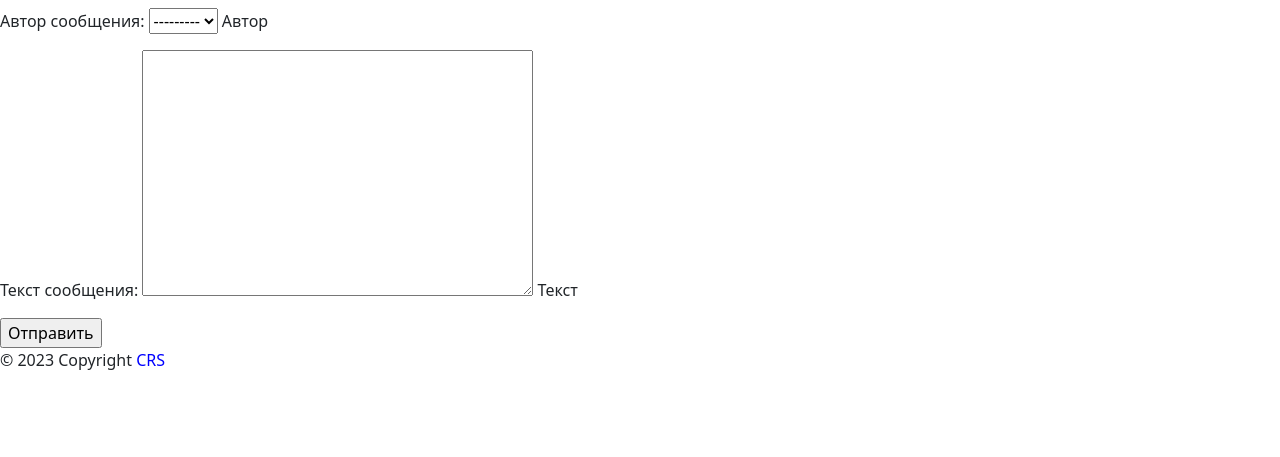
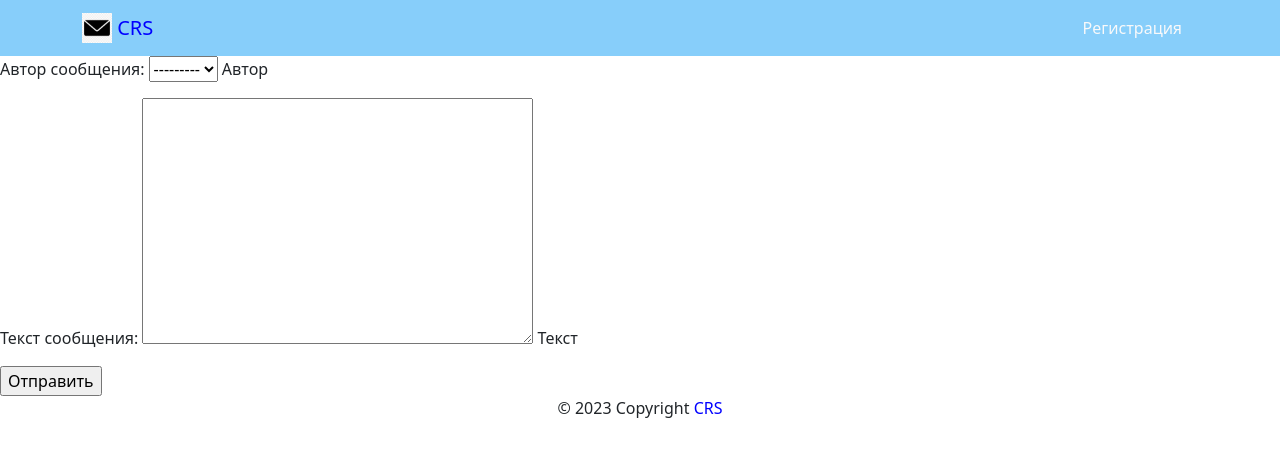
Before and after one commit to femakc/crs_templates, a Django app: page /new_message/ in a window 1280 px wide. Shown: the top 457 px of the page. Run offline with Django 4.2, Linux system fonts and the light colour scheme; some libraries are stand-ins or nearby versions.

Commit message:
add navi - not complite

```diff
--- a/crs_templates/crs_templates/settings.py
+++ b/crs_templates/crs_templates/settings.py
@@ -114,3 +114,9 @@ STATICFILES_DIRS = (os.path.join(BASE_DIR, 'static'),)
 # https://docs.djangoproject.com/en/4.1/ref/settings/#default-auto-field
 
 DEFAULT_AUTO_FIELD = 'django.db.models.BigAutoField'
+
+LOGIN_URL = 'users:login'
+
+LOGIN_REDIRECT_URL = 'message:index'
+
+LOGOUT_REDIRECT_URL = 'message:index'
--- a/crs_templates/message/views.py
+++ b/crs_templates/message/views.py
@@ -3,6 +3,8 @@ from django.shortcuts import render
 from .models import Message
 from django.views.generic.edit import CreateView
 from .forms import MessageForm
+from django.urls import reverse_lazy
+
 
 
 def index(request):
@@ -20,4 +22,4 @@ def index(request):
 class MessageView(CreateView):
     form_class = MessageForm
     template_name = 'message/new_message.html'
-    success_url = 'message/index.html'
+    success_url = reverse_lazy('message:index')
--- a/crs_templates/templates/includes/footer.html
+++ b/crs_templates/templates/includes/footer.html
@@ -1 +1 @@
-<p>© 2023 Copyright <span style="color:blue">CRS</p>
+<center>© 2023 Copyright <span style="color:blue">CRS</center>
--- a/crs_templates/templates/includes/header.html
+++ b/crs_templates/templates/includes/header.html
@@ -1,2 +1,49 @@
 {% load static %}
-    <h1>{{ prod_name }}</h1>
+<header>
+  <nav class="navbar navbar-light" style="background-color: lightskyblue">
+    <div class="container">
+      <a class="navbar-brand" href="{% url 'message:index' %}">
+        <img src="{% static 'img/logo.png' %}" width="30" height="30" class="d-inline-block align-top" alt="">
+        <span style="color:blue">CRS
+      </a>
+      {% with request.resolver_match.view_name as view_name %}
+      <ul class="nav nav-pills">
+        {% comment %} <li class="nav-item">
+          <a class="nav-link {% if view_name  == 'about:author' %} active{% endif %}"
+          href="{% url 'about:author' %}">Об авторе</a>
+        </li>
+        <li class="nav-item">
+          <a class="nav-link{% if view_name  == 'about:tech' %} active{% endif %}"
+          href="{% url 'about:tech' %}">Технологии</a>
+        </li> {% endcomment %}
+        {% if user.is_authenticated %}
+        <li class="nav-item">
+          <a class="nav-link{% if view_name  == 'message:new_message' %} active{% endif %}"
+          href="{% url 'message:new_message' %}">Новое сообщение</a>
+        </li>
+        {% comment %} <li class="nav-item">
+          <a class="nav-link link-light {% if view_name  == 'users:password_change' %} active{% endif %}"
+          href="{% url 'users:password_change' %}">Изменить пароль</a>
+        </li>
+        <li class="nav-item">
+          <a class="nav-link link-light" href="{% url 'users:logout' %}">Выйти</a>
+        </li>
+        <li class="nav-item">
+          <a class="nav-link" href="{% url 'posts:profile' user.username %}">
+            Пользователь: {{ user.username }}</a>
+        </li> {% endcomment %}
+        {% else %}
+        {% comment %} <li class="nav-item">
+          <a class="nav-link link-light {% if view_name  == 'users:login' %} active{% endif %}"
+          href="{% url 'users:login' %}">Войти</a>
+        </li> {% endcomment %}
+        <li class="nav-item">
+          <a class="nav-link link-light {% if view_name  == 'users:signup' %} active{% endif %}"
+          href="{% url 'users:signup' %}">Регистрация</a>
+        </li>
+        {% endif %}
+      {% endwith %}
+      </ul>
+    </div>
+  </nav>
+</header>
--- a/crs_templates/templates/message/index.html
+++ b/crs_templates/templates/message/index.html
@@ -1,6 +1,6 @@
 {% extends 'base.html' %}
 {% block content %}
-    {% for message in messages %}
+  {% for message in messages %}
     <ul>
         <li>
           Автор: {{ message.author.get_full_name }}
@@ -12,5 +12,5 @@
       <p>{{ message.text }}</p>
       <a href="">все записи группы</a>
       {% if not forloop.last %}<hr>{% endif %}
-    {% endfor %}
+  {% endfor %}
 {% endblock %}
--- a/crs_templates/templates/message/new_message.html
+++ b/crs_templates/templates/message/new_message.html
@@ -1,7 +1,7 @@
 {% extends 'base.html' %}
 {% block content %}
-{% csrf_token %}
 <form method="post" action="{% url 'message:new_message' %}">
+    {% csrf_token %}
     {{ form.as_p }}
     <input type="submit" value="Отправить">
 </form>
--- a/crs_templates/users/urls.py
+++ b/crs_templates/users/urls.py
@@ -1,4 +1,4 @@
-from django.contrib.auth.views import LogoutView
+from django.contrib.auth.views import LogoutView, PasswordResetView
 from django.urls import path
 from .views import SignUp
 
@@ -11,6 +11,13 @@ urlpatterns = [
         name='logout'
     ),
     path(
+        'password_reset/',
+        PasswordResetView.as_view(
+            template_name='users/password_reset_form.html'
+        ),
+        name='password_reset'
+    ),
+    path(
         'signup/', SignUp.as_view(),
         name='signup'
     )
```
Also changed, not shown: crs_templates/templates/users/password_reset_form.html (added, +32 -0 lines), crs_templates/templates/users/signup.html (+53 -5 lines), 3 other files.
